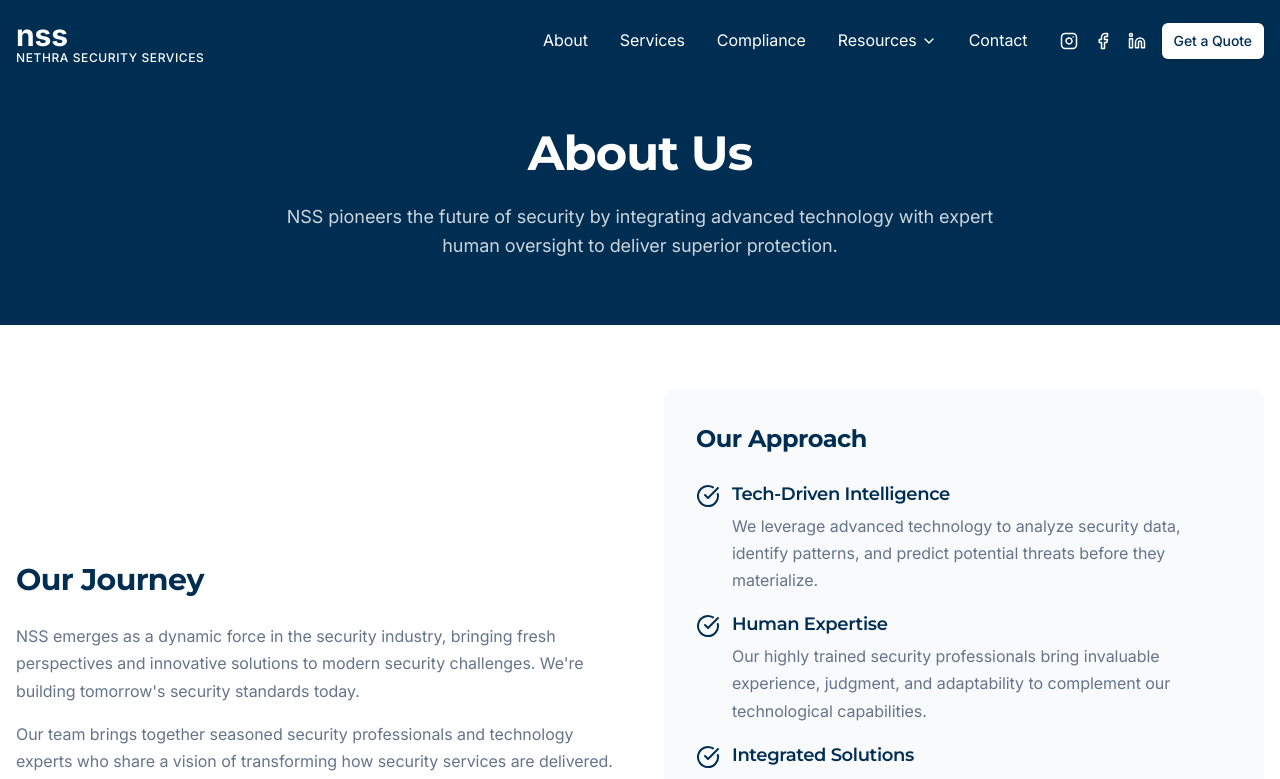
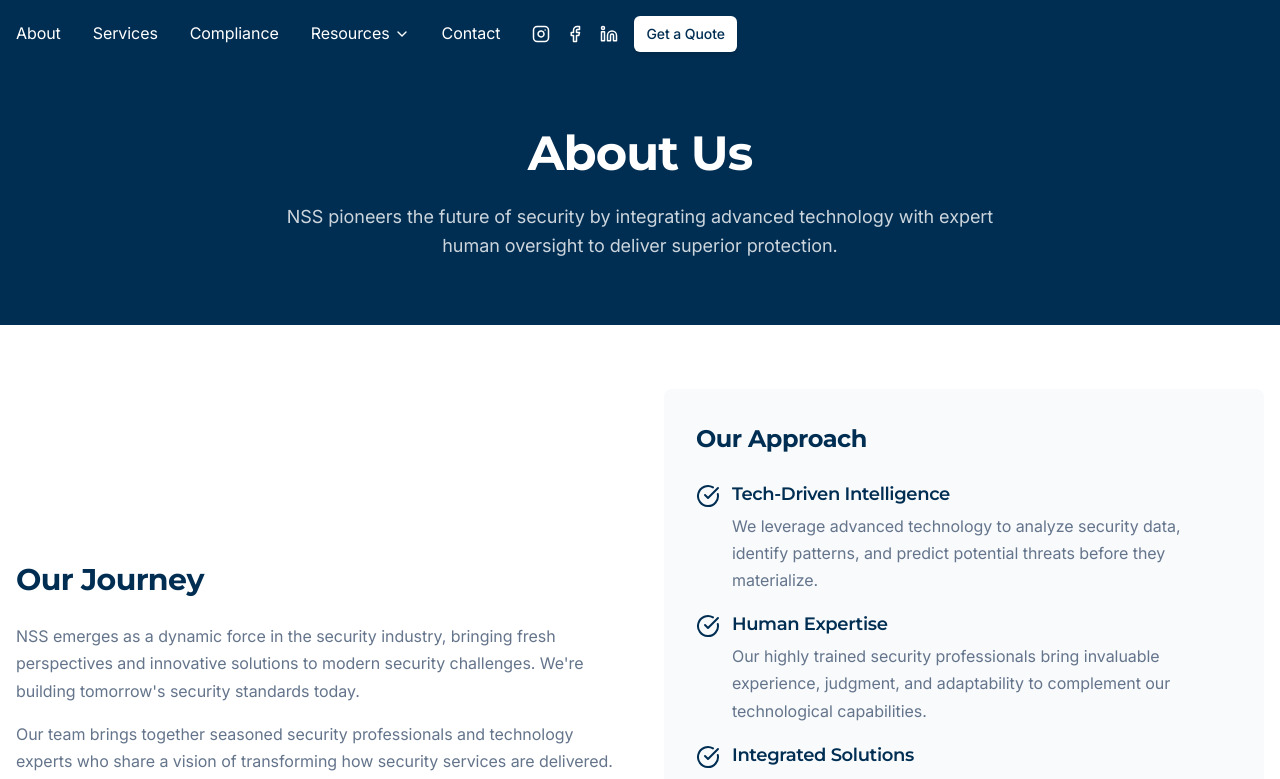
Before and after one commit to Tabeti547/Nethra, a React (Vite) app: page /about in a window 1280 px wide. Shown: the top 779 px of the page. Built offline with nearby package versions, Linux system fonts and the light colour scheme.

Commit message:
Remove NSS logo from home page
The AI removed the "NSS" logo from the top-left corner of the home page, modifying the `Navbar.tsx` component.

```diff
--- a/src/components/Navbar.tsx
+++ b/src/components/Navbar.tsx
@@ -65,16 +65,6 @@ const Navbar = () => {
     >
       <div className="container mx-auto px-4">
         <div className="flex justify-between items-center">
-          {/* Logo */}
-          <Link to="/" className="flex items-center">
-            <div className="flex flex-col items-start">
-              <div className={`text-3xl font-bold ${isScrolled ? 'text-nethra-navy' : 'text-white'}`}>nss</div>
-              <div className={`text-xs uppercase tracking-wider font-medium -mt-1 ${isScrolled ? 'text-nethra-navy' : 'text-white'}`}>
-                NETHRA SECURITY SERVICES
-              </div>
-            </div>
-          </Link>
-
           {/* Desktop Menu */}
           <div className="hidden lg:flex items-center">
             <NavLinks
```
